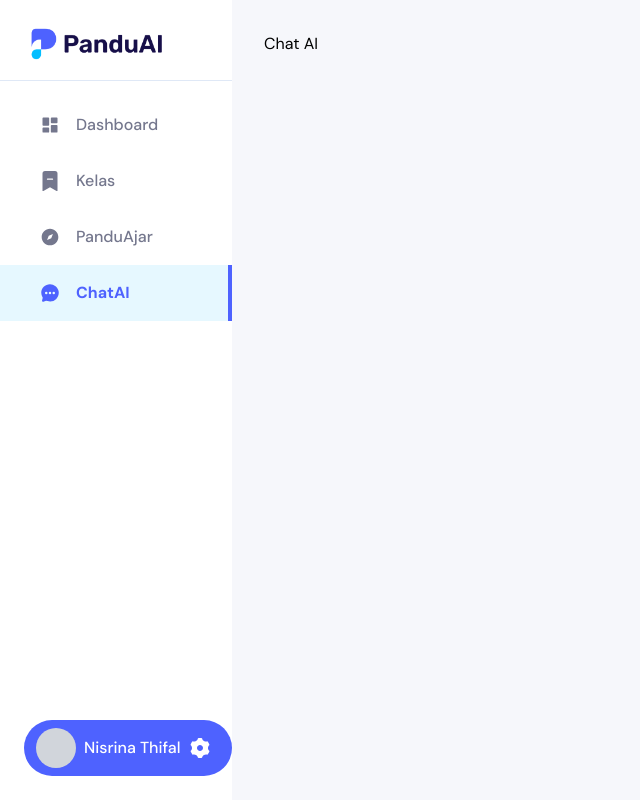
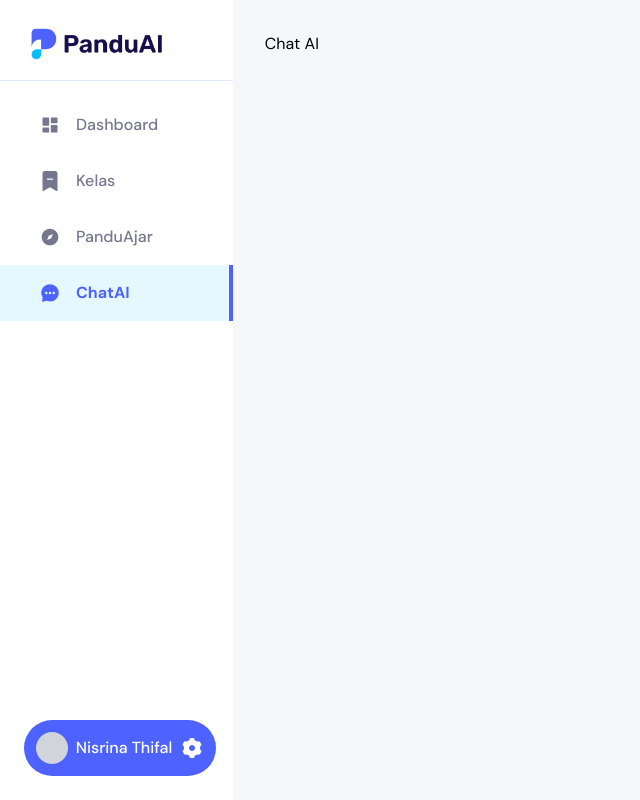
Before and after one commit to zinct/panduai, a Next.js app: page /app/guru/chat-ai in a window 1280 px wide. Shown: the whole page, without its empty margins (0-640 px from the left). Built offline with nearby package versions, Linux system fonts and the light colour scheme.

Commit message:
feat: fix sidebar profile + make sidebar sticky

```diff
--- a/src/app/app/guru/layout.tsx
+++ b/src/app/app/guru/layout.tsx
@@ -43,7 +43,7 @@
   return (
     <section className="bg-[#F6F7FB] flex">
       {/* Include shared UI here e.g. a header or sidebar */}
-      <nav className="w-64 h-screen py-6 bg-white flex flex-col">
+      <nav className="w-72 h-screen py-6 bg-white flex flex-col sticky top-0">
         <div className="flex-grow">
           <Image
             className="ml-6"
--- a/src/components/sidebar/sidebar-profile.tsx
+++ b/src/components/sidebar/sidebar-profile.tsx
@@ -3,14 +3,14 @@
 
 const SidebarProfile = () => {
   return (
-    <div className="h-14 rounded-full bg-primary w-52 text-white cursor-pointer hover:bg-primary/90 flex items-center px-3 py-x ml-6 gap-2">
+    <div className="h-14 rounded-full bg-primary w-48 text-white cursor-pointer hover:bg-primary/90 flex items-center px-3 justify-between ml-6 ">
       {/* <Image
     src={"https://api.dicebear.com/7.x/adventurer-neutral/svg?seed=yaa"}
     width={40}
     height={40}
     alt="profile"
   /> */}
-      <div className="w-10 h-10 bg-gray-300 rounded-full"></div>
+      <div className="w-8 h-8 bg-gray-300 rounded-full"></div>
       <h5 className="font-medium">Nisrina Thifal</h5>
       <RiSettings3Fill size="24" />
       {/* https://api.dicebear.com/7.x/adventurer-neutral/svg?seed=yaa */}
```
